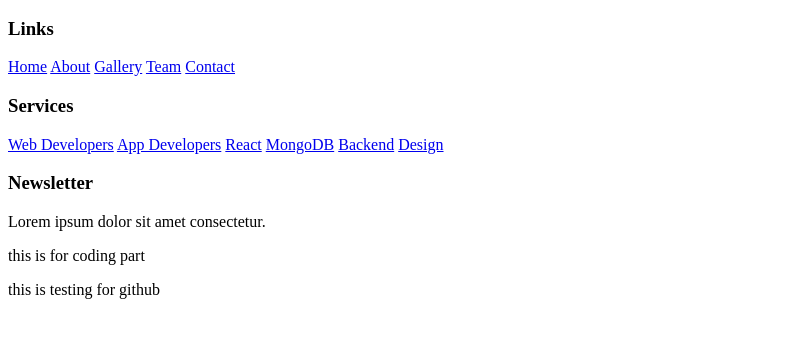
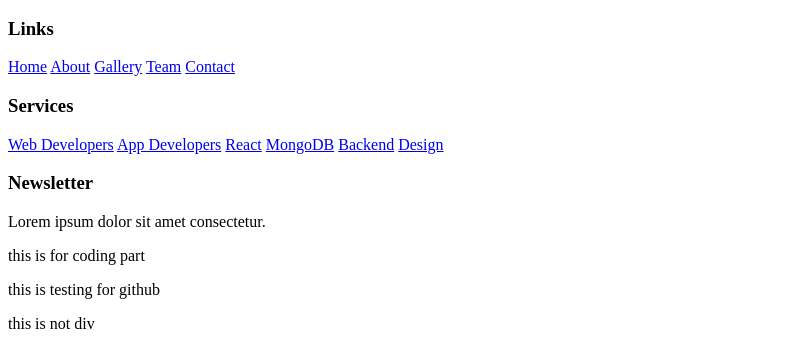
Before and after one commit to Debjyoti13-lab/Class_project, a plain HTML site: page index.html in a window 1280 px wide. Shown: the part 1526-1875 px from the top of the page, without its empty margins (0-800 px from the left). Before the commit the page ends 1833 px from the top, so only its background shows below. Drawn offline with nearby package versions, Linux system fonts and the light colour scheme.

Commit message:
added not div

```diff
--- a/index.html
+++ b/index.html
@@ -255,5 +255,7 @@
 
 <p>this is for coding part</p>
 <div>this is testing for github</div>
+
+<p>this is not div</p>
 </body>
 </html>
```
